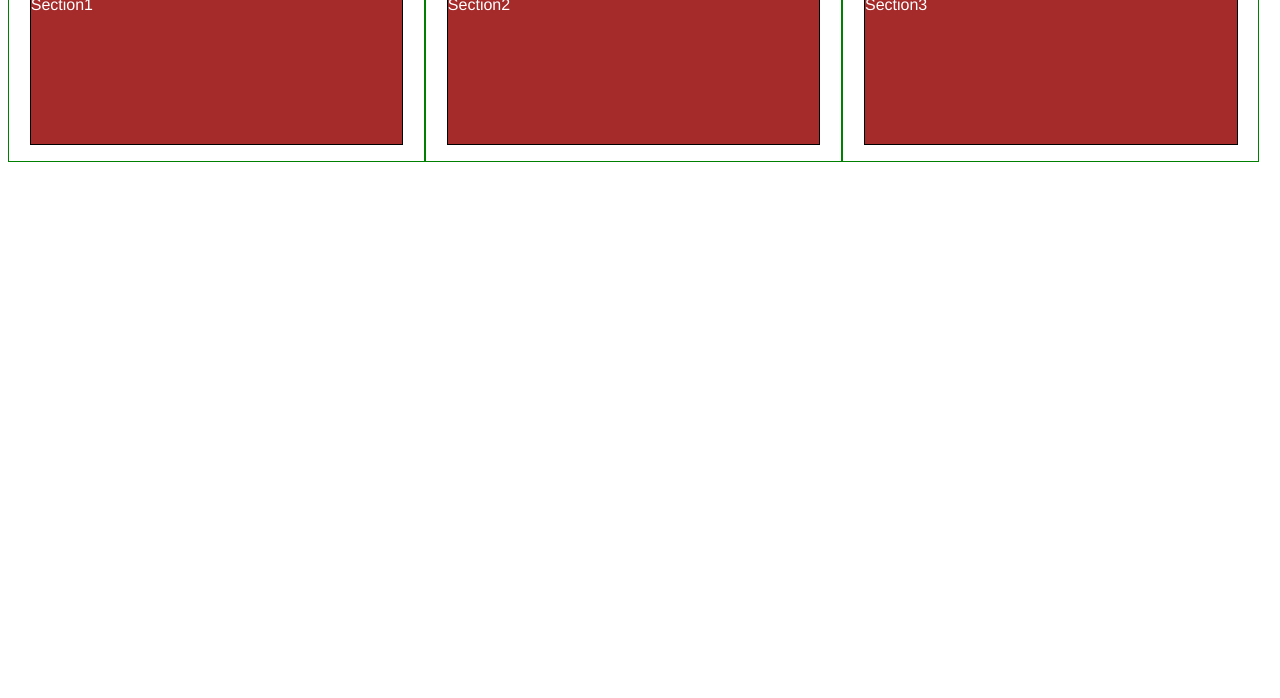
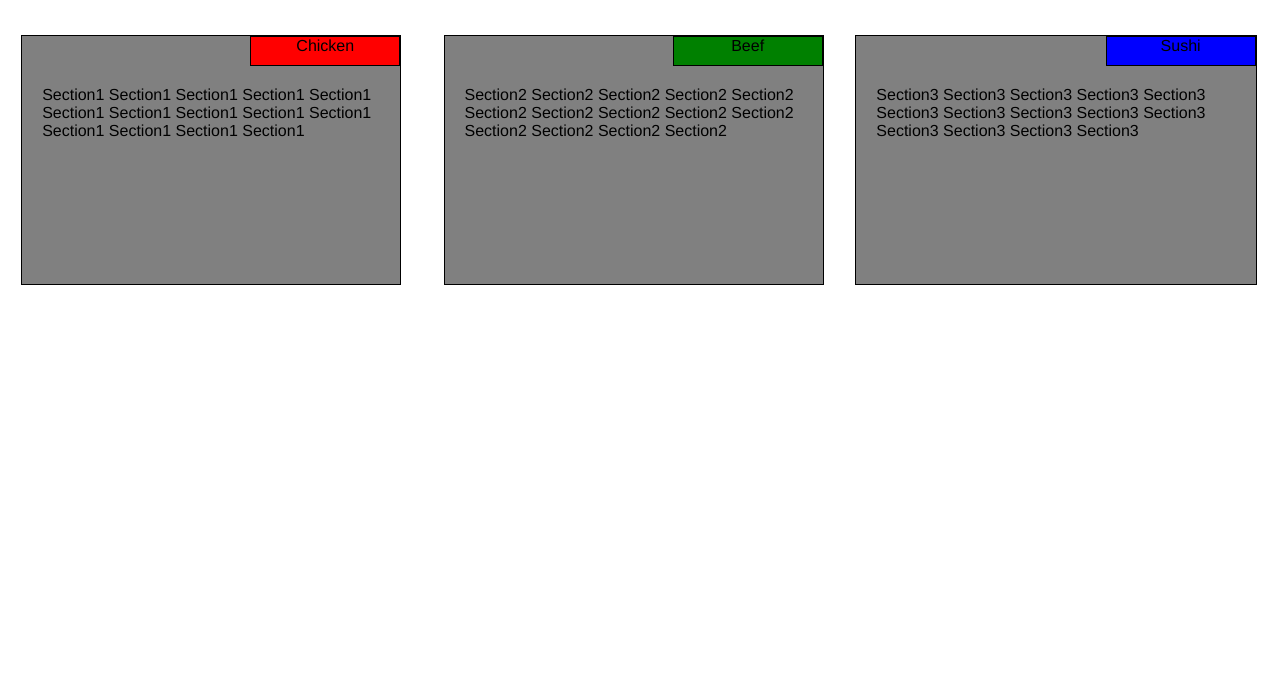
Before and after one commit to Orathai/coursera-test, a plain HTML site: page module2_solution/index.html in a window 1280 px wide. Shown: the part 102-800 px from the top of the page. Drawn offline with Linux system fonts and the light colour scheme.

Commit message:
after working hard to make it done!

```diff
--- a/module2_solution/css/styles.css
+++ b/module2_solution/css/styles.css
@@ -1,26 +1,81 @@
 /*  Base style */
 * {
 	box-sizing: border-box;
+	margin: 0;
+	padding: 0;
+}
+h1 {
+	text-align: center;
+	margin-bottom: 50px;
+	margin-top: 50px;
 }
 p {
 	border: 1px solid black;
-	background-color: #A52A2A;
+	background-color: gray;
 	width: 90%;
-	height: 150px;
+	height: 250px;
 	margin-right: auto;
 	margin-left: auto;
+	padding: 10px;
+
 	font-family: Helvetica;
-	color: white;
+	color: black;
+}
+
+.container {
+	background-color: white;
+	padding: 0px;
+
+}
+
+.content {
+	border: 1px solid black;
+	background-color: gray;
+	width: 90%;
+	height: 250px;
+	margin-right: auto;
+	margin-left: auto;
+	padding: 50px 10px 10px 20px;
+
+	font-family: Helvetica;
+	color: black;
+	position: relative;
+
+}
+
+.title {
+	border: 1px solid black;
+	background-color: red;
+	text-align: center;
+	height: 30px;
+	width: 150px;
+	position: absolute;
+	top: 0px;
+	right: 0px;
+
+}
+
+.titleBg1 {
+	background-color: red;
+}
+.titleBg2 {
+	background-color: green;
+}
+.titleBg3 {
+	background-color: blue;
 }
 /* Simple responsive framework */
 .row {
 	width: 100%;
 }
+.last {
+	width: 95%;
+}
 /* Large devices */
 @media (min-width: 992px) {
 	.col-lg-1, .col-lg-2, .col-lg-3, .col-lg-4, .col-lg-5, .col-lg-6, .col-lg-7, .col-lg-8, .col-lg-9, .col-lg-10, .col-lg-11, .col-lg-12 {
 		float: left;
-		border: 1px solid green;
+		margin-bottom: 10px;
 	}
 	.col-lg-1 {
 		width: 8.33%;
@@ -63,7 +118,7 @@ p {
 @media (min-width: 768px) and (max-width: 991px) {
 	.col-md-1, .col-md-2, .col-md-3, .col-md-4, .col-md-5, .col-md-6, .col-md-7, .col-md-8, .col-md-9, .col-md-10, .col-md-11, .col-md-12 {
 		float: left;
-		border: 1px solid green;
+		margin-bottom: 10px;
 	}
 	.col-md-1 {
 		width: 8.33%;
@@ -106,7 +161,7 @@ p {
 @media (max-width: 767px) {
 	.col-sm-1, .col-sm-2, .col-sm-3, .col-sm-4, .col-sm-5, .col-sm-6, .col-sm-7, .col-sm-8, .col-sm-9, .col-sm-10, .col-sm-11, .col-sm-12 {
 		float: left;
-		border: 1px solid green;
+		margin-bottom: 10px;
 	}
 	.col-sm-1 {
 		width: 8.33%;
--- a/module2_solution/index.html
+++ b/module2_solution/index.html
@@ -11,9 +11,24 @@
 <body>
 	<h1>Our Menu</h1>
 	<div class="row">
-		<div class="col-lg-4 col-md-6 col-sm-12"><p>Section1</p></div>
-		<div class="col-lg-4 col-md-6 col-sm-12"><p>Section2</p></div>
-		<div class="col-lg-4 col-md-6 col-sm-12"><p>Section3</p></div>
+		<div class="container col-lg-4 col-md-6 col-sm-12">
+			<div class="content">
+				<div class="title titleBg1" >Chicken</div>
+				Section1 Section1 Section1 Section1 Section1 Section1 Section1 Section1 Section1 Section1 Section1 Section1 Section1 Section1
+			</div>
+		</div>
+		<div class="container col-lg-4 col-md-6 col-sm-12">
+			<div class="content">
+				<div class="title titleBg2" >Beef</div>
+				Section2 Section2 Section2 Section2 Section2 Section2 Section2 Section2 Section2 Section2 Section2 Section2 Section2 Section2
+			</div>
+		</div>
+		<div class="container col-lg-4 col-md-12 col-sm-12">
+			<div class="content last">
+				<div class="title titleBg3" >Sushi</div>
+				Section3 Section3 Section3 Section3 Section3 Section3 Section3 Section3 Section3 Section3 Section3 Section3 Section3 Section3
+			</div>
+		</div>
 	</div>
 
 </body>
```
